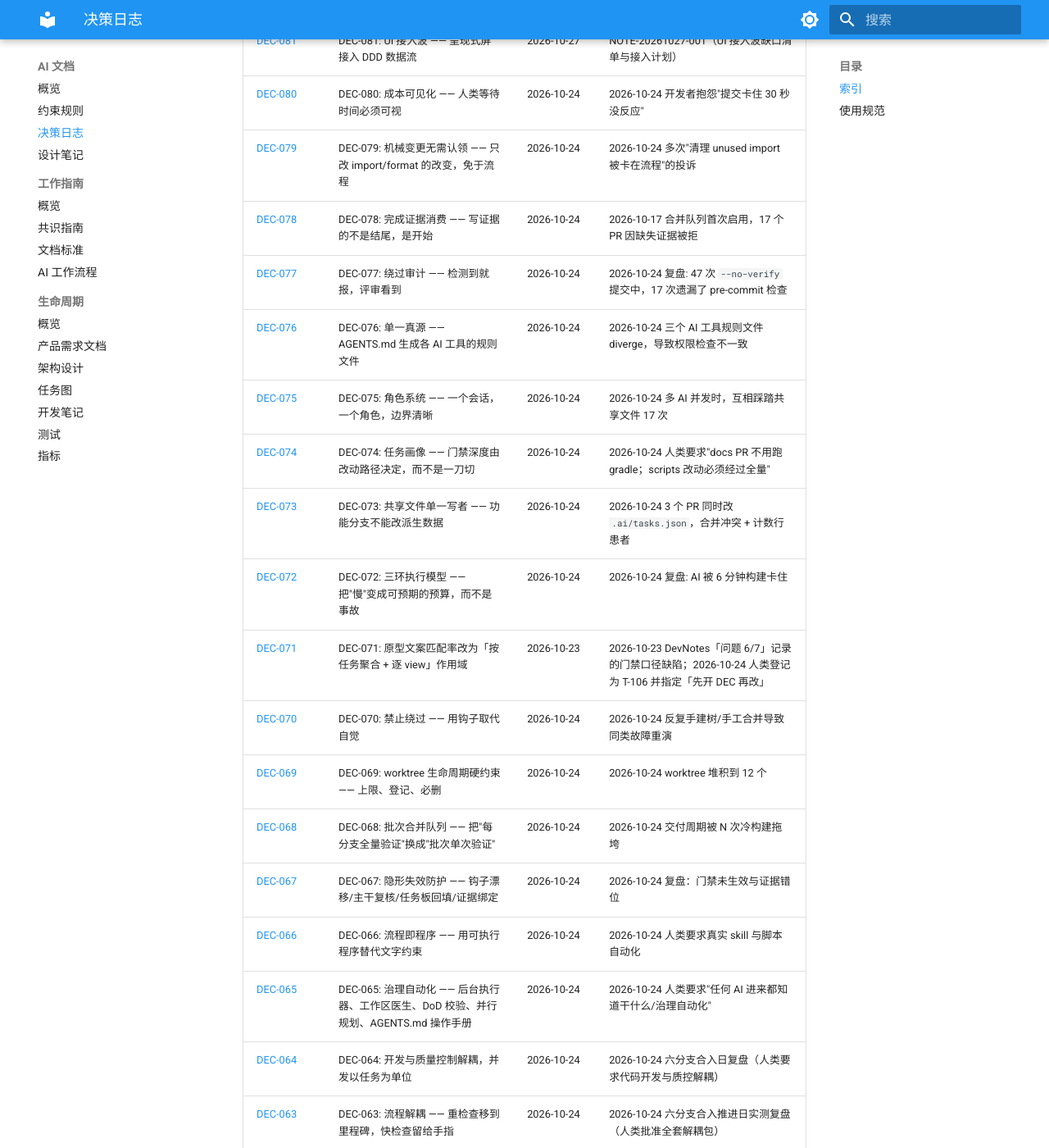
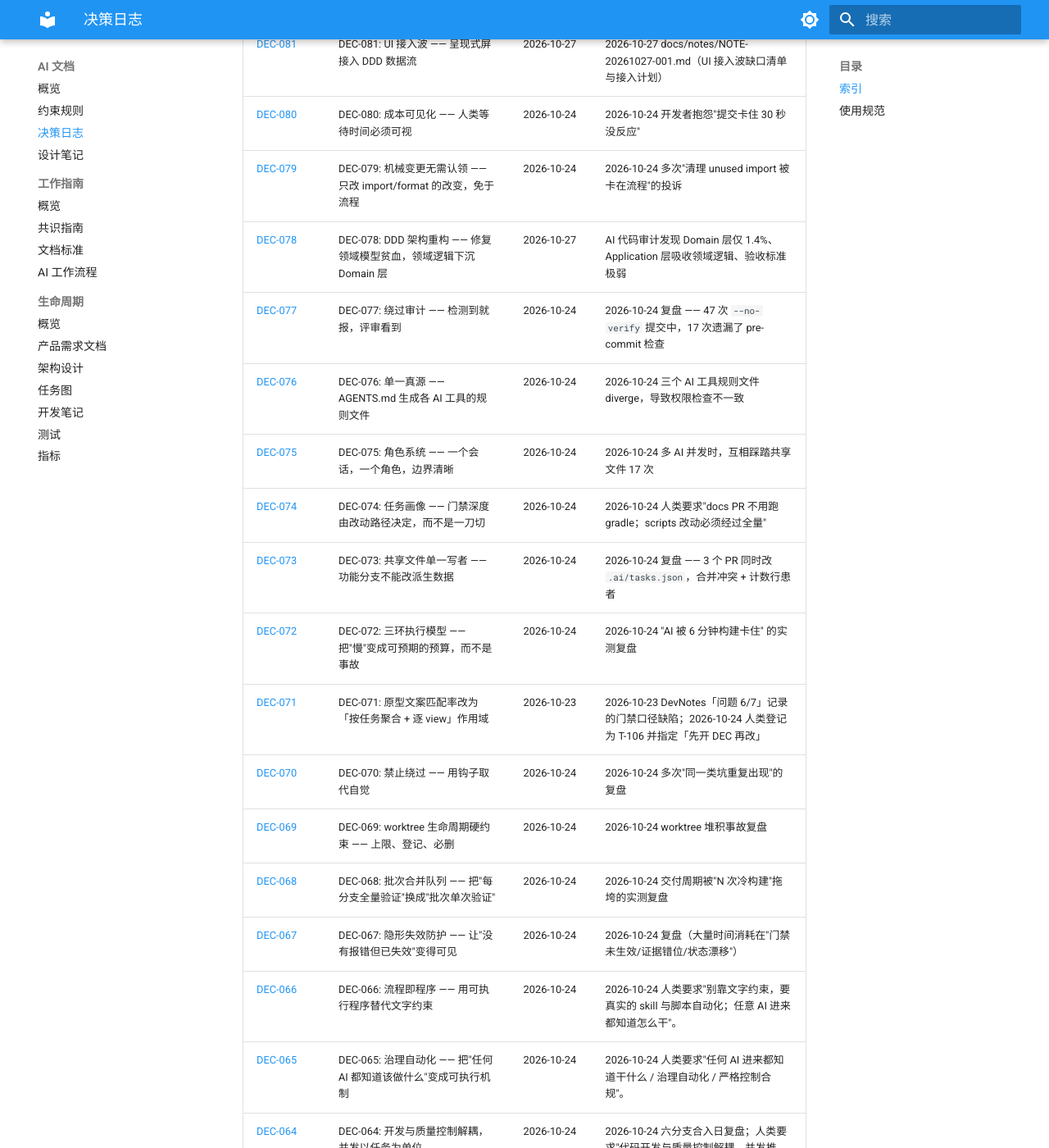
Before and after one commit to zerophix/lightweigh, an MkDocs documentation site: the page built from docs/ai/decisions/index.md, in a window 1280 px wide and 1400 px high, scrolled down 608 px. Shown: the whole window at 82% size. Built offline with MkDocs 1.6.1 and Material for MkDocs 9.7.7, drawn with Linux system fonts in a browser that asks for light colours; some of the changed text lies outside the part shown.

Commit message:
docs: regenerate DEC index to include DEC-084
Session-Id: ses-20261028-060451-badc0497

```diff
--- a/docs/ai/decisions/index.md
+++ b/docs/ai/decisions/index.md
@@ -9,26 +9,27 @@
 
 | 编号 | 标题 | 日期 | 来源 |
 |------|------|------|------|
-| [DEC-083](DEC-083.md) | DEC-083: 一个变量两种语义 — 治理暂停与工作模式必须分开 | 2026-10-28 | 2026-10-28 复核发现 GOV_MODE 同时表示 off 与 explore/docs，且 `GOV_MODE=explore git commit` 可绕过 HMAC 与审计 |
-| [DEC-082](DEC-082.md) | DEC-082: 门禁静默失效 — hooksPath 必须锚定主树 | 2026-10-27 | 2026-10-27 实测 hooksPath 指向已删除的 worktree，三层钩子同时失效且无报错 |
-| [DEC-081](DEC-081.md) | DEC-081: UI 接入波 —— 呈现式屏接入 DDD 数据流 | 2026-10-27 | NOTE-20261027-001（UI 接入波缺口清单与接入计划） |
+| [DEC-084](DEC-084.md) | DEC-084: 审阅一致性与证据溯可 | 2026-10-29 | docs/ai/reviews 架构评审 → 一致性落地 |
+| [DEC-083](DEC-083.md) | DEC-083: 一个变量两种语义 —— 治理暂停与工作模式必须分开 | - | - |
+| [DEC-082](DEC-082.md) | DEC-082: 门禁静默失效 —— hooksPath 必须锚定主树 | 2026-10-27 | - |
+| [DEC-081](DEC-081.md) | DEC-081: UI 接入波 —— 呈现式屏接入 DDD 数据流 | 2026-10-27 | 2026-10-27 docs/notes/NOTE-20261027-001.md（UI 接入波缺口清单与接入计划） |
 | [DEC-080](DEC-080.md) | DEC-080: 成本可见化 —— 人类等待时间必须可视 | 2026-10-24 | 2026-10-24 开发者抱怨"提交卡住 30 秒没反应" |
 | [DEC-079](DEC-079.md) | DEC-079: 机械变更无需认领 —— 只改 import/format 的改变，免于流程 | 2026-10-24 | 2026-10-24 多次"清理 unused import 被卡在流程"的投诉 |
-| [DEC-078](DEC-078.md) | DEC-078: 完成证据消费 —— 写证据的不是结尾，是开始 | 2026-10-24 | 2026-10-17 合并队列首次启用，17 个 PR 因缺失证据被拒 |
-| [DEC-077](DEC-077.md) | DEC-077: 绕过审计 —— 检测到就报，评审看到 | 2026-10-24 | 2026-10-24 复盘: 47 次 `--no-verify` 提交中，17 次遗漏了 pre-commit 检查 |
+| [DEC-078](DEC-078.md) | DEC-078: DDD 架构重构 —— 修复领域模型贫血，领域逻辑下沉 Domain 层 | 2026-10-27 | AI 代码审计发现 Domain 层仅 1.4%、Application 层吸收领域逻辑、验收标准极弱 |
+| [DEC-077](DEC-077.md) | DEC-077: 绕过审计 —— 检测到就报，评审看到 | 2026-10-24 | 2026-10-24 复盘 —— 47 次 `--no-verify` 提交中，17 次遗漏了 pre-commit 检查 |
 | [DEC-076](DEC-076.md) | DEC-076: 单一真源 —— AGENTS.md 生成各 AI 工具的规则文件 | 2026-10-24 | 2026-10-24 三个 AI 工具规则文件 diverge，导致权限检查不一致 |
 | [DEC-075](DEC-075.md) | DEC-075: 角色系统 —— 一个会话，一个角色，边界清晰 | 2026-10-24 | 2026-10-24 多 AI 并发时，互相踩踏共享文件 17 次 |
 | [DEC-074](DEC-074.md) | DEC-074: 任务画像 —— 门禁深度由改动路径决定，而不是一刀切 | 2026-10-24 | 2026-10-24 人类要求"docs PR 不用跑 gradle；scripts 改动必须经过全量" |
-| [DEC-073](DEC-073.md) | DEC-073: 共享文件单一写者 —— 功能分支不能改派生数据 | 2026-10-24 | 2026-10-24 3 个 PR 同时改 `.ai/tasks.json`，合并冲突 + 计数行患者 |
-| [DEC-072](DEC-072.md) | DEC-072: 三环执行模型 —— 把"慢"变成可预期的预算，而不是事故 | 2026-10-24 | 2026-10-24 复盘: AI 被 6 分钟构建卡住 |
+| [DEC-073](DEC-073.md) | DEC-073: 共享文件单一写者 —— 功能分支不能改派生数据 | 2026-10-24 | 2026-10-24 复盘 —— 3 个 PR 同时改 `.ai/tasks.json`，合并冲突 + 计数行患者 |
+| [DEC-072](DEC-072.md) | DEC-072: 三环执行模型 —— 把"慢"变成可预期的预算，而不是事故 | 2026-10-24 | 2026-10-24 "AI 被 6 分钟构建卡住" 的实测复盘 |
 | [DEC-071](DEC-071.md) | DEC-071: 原型文案匹配率改为「按任务聚合 + 逐 view」作用域 | 2026-10-23 | 2026-10-23 DevNotes「问题 6/7」记录的门禁口径缺陷；2026-10-24 人类登记为 T-106 并指定「先开 DEC 再改」 |
-| [DEC-070](DEC-070.md) | DEC-070: 禁止绕过 —— 用钩子取代自觉 | 2026-10-24 | 2026-10-24 反复手建树/手工合并导致同类故障重演 |
-| [DEC-069](DEC-069.md) | DEC-069: worktree 生命周期硬约束 —— 上限、登记、必删 | 2026-10-24 | 2026-10-24 worktree 堆积到 12 个 |
-| [DEC-068](DEC-068.md) | DEC-068: 批次合并队列 —— 把"每分支全量验证"换成"批次单次验证" | 2026-10-24 | 2026-10-24 交付周期被 N 次冷构建拖垮 |
-| [DEC-067](DEC-067.md) | DEC-067: 隐形失效防护 —— 钩子漂移/主干复核/任务板回填/证据绑定 | 2026-10-24 | 2026-10-24 复盘：门禁未生效与证据错位 |
-| [DEC-066](DEC-066.md) | DEC-066: 流程即程序 —— 用可执行程序替代文字约束 | 2026-10-24 | 2026-10-24 人类要求真实 skill 与脚本自动化 |
-| [DEC-065](DEC-065.md) | DEC-065: 治理自动化 —— 后台执行器、工作区医生、DoD 校验、并行规划、AGENTS.md 操作手册 | 2026-10-24 | 2026-10-24 人类要求"任何 AI 进来都知道干什么/治理自动化" |
-| [DEC-064](DEC-064.md) | DEC-064: 开发与质量控制解耦，并发以任务为单位 | 2026-10-24 | 2026-10-24 六分支合入日复盘（人类要求代码开发与质控解耦） |
+| [DEC-070](DEC-070.md) | DEC-070: 禁止绕过 —— 用钩子取代自觉 | 2026-10-24 | 2026-10-24 多次"同一类坑重复出现"的复盘 |
+| [DEC-069](DEC-069.md) | DEC-069: worktree 生命周期硬约束 —— 上限、登记、必删 | 2026-10-24 | 2026-10-24 worktree 堆积事故复盘 |
+| [DEC-068](DEC-068.md) | DEC-068: 批次合并队列 —— 把"每分支全量验证"换成"批次单次验证" | 2026-10-24 | 2026-10-24 交付周期被"N 次冷构建"拖垮的实测复盘 |
+| [DEC-067](DEC-067.md) | DEC-067: 隐形失效防护 —— 让"没有报错但已失效"变得可见 | 2026-10-24 | 2026-10-24 复盘（大量时间消耗在"门禁未生效/证据错位/状态漂移"） |
+| [DEC-066](DEC-066.md) | DEC-066: 流程即程序 —— 用可执行程序替代文字约束 | 2026-10-24 | 2026-10-24 人类要求"别靠文字约束，要真实的 skill 与脚本自动化；任意 AI 进来都知道怎么干"。 |
+| [DEC-065](DEC-065.md) | DEC-065: 治理自动化 —— 把"任何 AI 都知道该做什么"变成可执行机制 | 2026-10-24 | 2026-10-24 人类要求"任何 AI 进来都知道干什么 / 治理自动化 / 严格控制合规"。 |
+| [DEC-064](DEC-064.md) | DEC-064: 开发与质量控制解耦，并发以任务为单位 | 2026-10-24 | 2026-10-24 六分支合入日复盘；人类要求"代码开发与质量控制解耦、并发推进"。 |
 | [DEC-063](DEC-063.md) | DEC-063: 流程解耦 —— 重检查移到里程碑，快检查留给手指 | 2026-10-24 | 2026-10-24 六分支合入推进日实测复盘（人类批准全套解耦包） |
 | [DEC-062](DEC-062.md) | DEC-062: 治理检查改为 worktree 感知，使 DEC-050 的并发隔离真正可用 | 2026-10-23 | 2026-10-23 改用 worktree 隔离时发现（四个 agent 的 worktree 分支零提交） |
 | [DEC-061](DEC-061.md) | DEC-061: Wave 1 新屏以呈现式组件交付，静态文案与运行时读数分离 | 2026-10-23 | 2026-10-23 Wave 1 开工（T-081 / T-082） |
```
